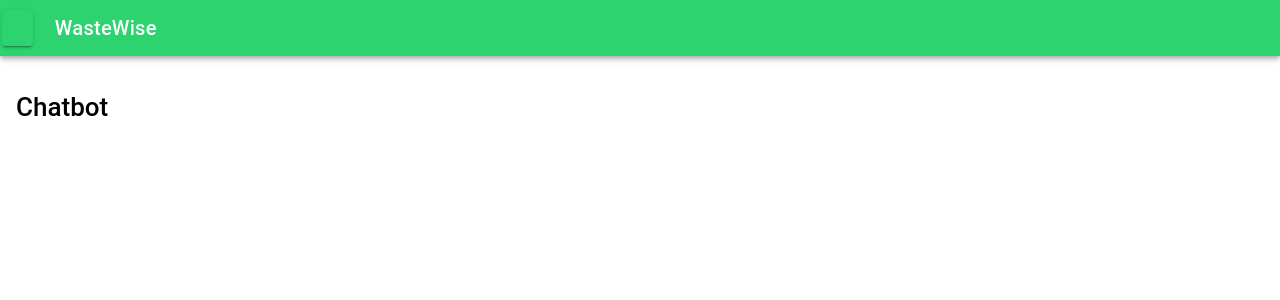
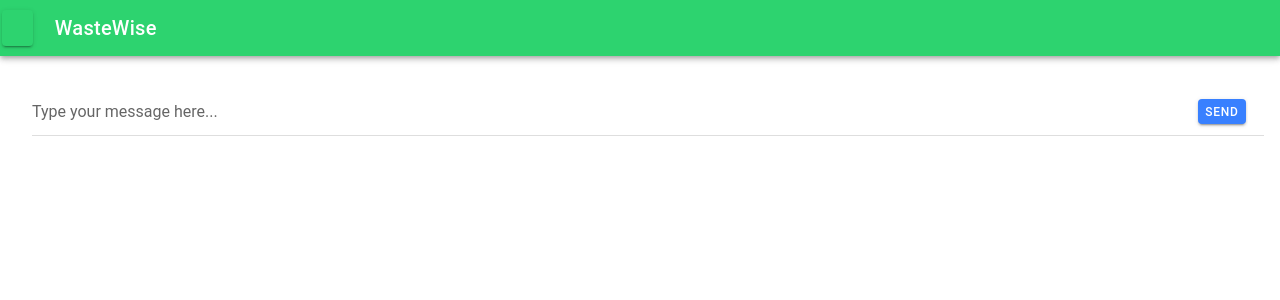
Before and after one commit to ivytsai2/WasteWise, a React (Vite) app: page /wastewise/chatbot in a window 1280 px wide. Shown: the top 300 px of the page. Built offline with nearby package versions, Linux system fonts and the light colour scheme.

Commit message:
simple chatbot UI

```diff
--- a/src/pages/Chatbot.tsx
+++ b/src/pages/Chatbot.tsx
@@ -1,7 +1,18 @@
-import { IonBackButton, IonButton, IonContent, IonHeader, IonPage, IonTitle, IonToolbar } from '@ionic/react';
-import React from 'react';
+import { IonBackButton, IonButton, IonContent, IonHeader, IonInput, IonItem, IonLabel, IonList, IonPage, IonTitle, IonToolbar } from '@ionic/react';
+import React, { useState } from 'react';
 
 const Chatbot: React.FC = () => {
+    const [messages, setMessages] = useState<string[]>([]);
+    const [inputMessage, setInputMessage] = useState<string>('');
+
+    const handleSubmit = () => {
+        if (inputMessage.trim() !== '') { // Check if input message is not empty
+            // Add user input message to the messages state
+            setMessages([...messages, `You: ${inputMessage}`]);
+            // Clear the input field
+            setInputMessage('');
+        }
+    };
 
     return (
         <IonPage>
@@ -15,7 +26,22 @@ const Chatbot: React.FC = () => {
                 </IonToolbar>
             </IonHeader>
             <IonContent className="ion-padding">
-                <h1>Chatbot</h1>
+                <IonList>
+                    {messages.map((message, index) => (
+                        <IonItem key={index}>
+                            <IonLabel>{message}</IonLabel>
+                        </IonItem>
+                    ))}
+                </IonList>
+                <IonItem>
+                    <IonInput
+                        value={inputMessage}
+                        placeholder="Type your message here..."
+                        onIonChange={(e) => setInputMessage(e.detail.value!)} // Update inputMessage state on change
+                        onKeyPress={(e) => { if (e.key === 'Enter') handleSubmit(); }} // Submit message on Enter key press
+                    ></IonInput>
+                    <IonButton onClick={handleSubmit}>Send</IonButton> {/* Button to submit message */}
+                </IonItem>
             </IonContent>
         </IonPage>
     );
--- a/src/pages/ScanAndSort.tsx
+++ b/src/pages/ScanAndSort.tsx
@@ -51,8 +51,10 @@ const ScanAndSort: React.FC = () => {
            }
         };
 
-        const cat = getCategory(result['item']);
-        setCategory(cat)
+        if (result) {
+            const cat = getCategory(result['item']);
+            setCategory(cat)
+        }
     };
 
     return (
```
